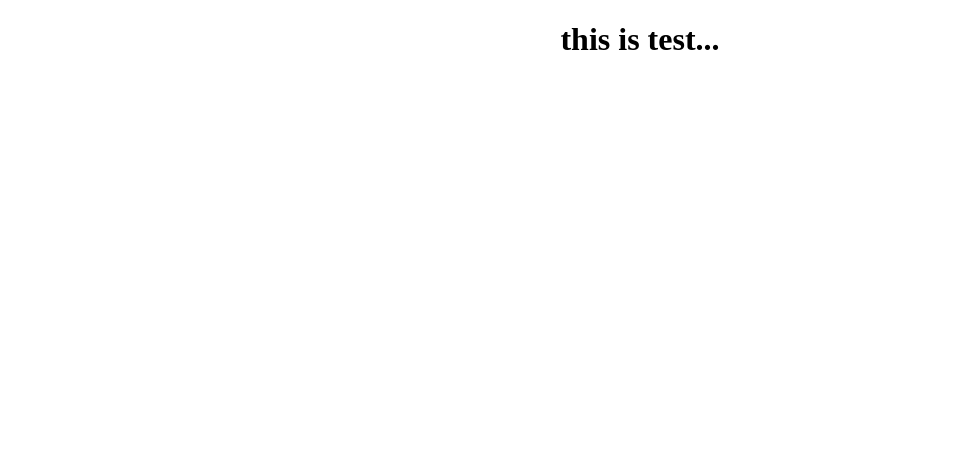
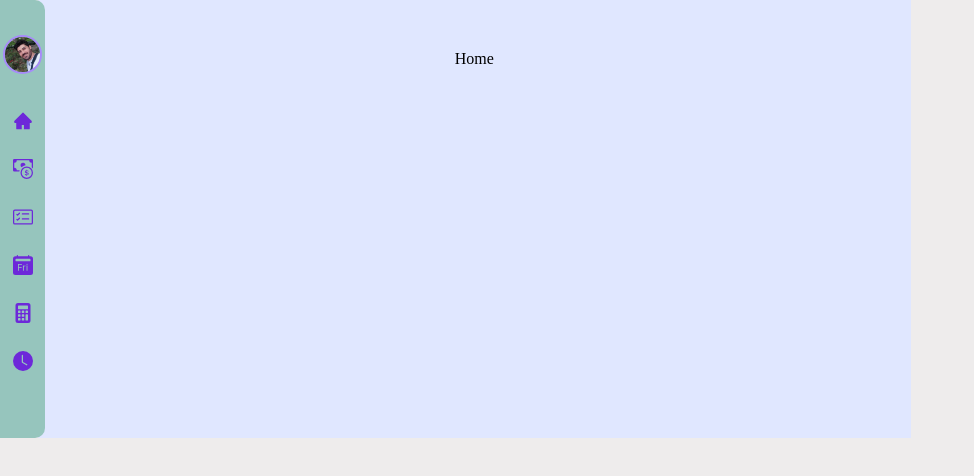
Before and after one commit to Ali-Doostali/Management-app, a React (Create React App) app: page / in a window 1280 px wide. Shown: the top 476 px of the page, without its empty margins (0-974 px from the left). Built offline with nearby package versions, Linux system fonts and the light colour scheme.

Commit message:
create SideBar

```diff
--- a/package.json
+++ b/package.json
@@ -6,8 +6,11 @@
     "@testing-library/jest-dom": "^5.16.4",
     "@testing-library/react": "^13.3.0",
     "@testing-library/user-event": "^13.5.0",
+    "date-utils": "^1.2.21",
     "react": "^18.2.0",
     "react-dom": "^18.2.0",
+    "react-icons": "^4.4.0",
+    "react-router-dom": "^6.3.0",
     "react-scripts": "5.0.1",
     "web-vitals": "^2.1.4"
   },
--- a/src/App.css
+++ b/src/App.css
@@ -1,38 +1,7 @@
 .App {
-  text-align: center;
+  width: 100%;
+  display: grid;
+  justify-content: flex-start;
+  grid-template-columns: 38px 850px;
+  grid-template-rows: 438px auto;
 }
-
-.App-logo {
-  height: 40vmin;
-  pointer-events: none;
-}
-
-@media (prefers-reduced-motion: no-preference) {
-  .App-logo {
-    animation: App-logo-spin infinite 20s linear;
-  }
-}
-
-.App-header {
-  background-color: #282c34;
-  min-height: 100vh;
-  display: flex;
-  flex-direction: column;
-  align-items: center;
-  justify-content: center;
-  font-size: calc(10px + 2vmin);
-  color: white;
-}
-
-.App-link {
-  color: #61dafb;
-}
-
-@keyframes App-logo-spin {
-  from {
-    transform: rotate(0deg);
-  }
-  to {
-    transform: rotate(360deg);
-  }
-}
--- a/src/App.js
+++ b/src/App.js
@@ -1,10 +1,17 @@
-
-import './App.css';
+import "./App.css";
+import SideBar from "./components/sidebar/SideBar";
+import { Routes, Route } from "react-router-dom";
+import Home from "./components/Home/Home";
 
 function App() {
   return (
-    <div className="App">
-     <h1>this is test...</h1>
+    <div>
+      <div className="App">
+        <SideBar />
+        <Routes>
+          <Route path="/" element={<Home />} />
+        </Routes>
+      </div>
     </div>
   );
 }
--- /dev/null
+++ b/src/components/Home/Home.css
@@ -0,0 +1,10 @@
+.home {
+  grid-column: 2/3;
+  grid-row: 1/3;
+  display: flex;
+  flex-direction: column;
+  width: 872.5px;
+  align-items: center;
+  background-color: #e0e7ff;
+  padding: auto;
+}
--- /dev/null
+++ b/src/components/Home/Home.js
@@ -0,0 +1,11 @@
+import "./Home.css";
+
+const Home = () => {
+  return (
+    <div className="home">
+      <p style={{ marginTop: "50px" }}>Home</p>
+    </div>
+  );
+};
+
+export default Home;
--- /dev/null
+++ b/src/components/sidebar/SideBar.css
@@ -0,0 +1,54 @@
+.sid-container {
+  background: #96c5bd;
+  height: 100%;
+  width: 45px;
+  position: relative;
+  grid-column: 1/2;
+  grid-row: 1/3;
+  flex-direction: column;
+  font-size: 0.9rem;
+  border-top-right-radius: 10px;
+  border-bottom-right-radius: 10px;
+}
+.sid-item {
+  padding-top: 15px;
+}
+
+.sid-img {
+  margin-top: 30px;
+  padding: 5px 5px 5px 0;
+}
+
+.img {
+  margin-left: 3px;
+}
+.img img {
+  width: 35px;
+  border-radius: 50%;
+  border: 2px solid #a78bfa;
+}
+.img img:hover {
+  width: 35px;
+  border: 2px solid #f87676;
+}
+.img div {
+  background-color: rgb(31, 255, 31);
+  width: 5px;
+  height: 5px;
+  border-radius: 50%;
+  margin-left: 24px;
+}
+.sid-link {
+  color: #6d28d9;
+  display: grid;
+  padding: 0.5rem 0.8rem;
+  margin-top: 5px;
+  margin-bottom: 12px;
+}
+.sid-link :hover {
+  color: #f87676;
+}
+.icon {
+  width: 20px;
+  height: 20px;
+}
--- /dev/null
+++ b/src/components/sidebar/SideBar.js
@@ -0,0 +1,44 @@
+import "./SideBar.css";
+import { Link } from "react-router-dom";
+import { AiFillHome } from "react-icons/ai";
+import { BsCashCoin } from "react-icons/bs";
+import { BsCardChecklist } from "react-icons/bs";
+import { BsFillCalendar2DayFill } from "react-icons/bs";
+import { BsCalculatorFill } from "react-icons/bs";
+import { BsFillClockFill } from "react-icons/bs";
+
+const SideBar = () => {
+  return (
+    <div className="sid-container">
+      <div className="sid-img">
+        <a href="https://github.com/Ali-Doostali" className="img">
+          <img src="images/profile-image.jpg" />
+          {/* <div></div> */}
+        </a>
+      </div>
+      <div className="sid-item">
+        <Link to="/" className="sid-link">
+          <AiFillHome className="icon" />
+        </Link>
+        <Link to="/" className="sid-link">
+          <BsCashCoin className="icon" />
+        </Link>
+        <Link to="/" className="sid-link">
+          <BsCardChecklist className="icon" />
+        </Link>
+
+        <Link to="/" className="sid-link">
+          <BsFillCalendar2DayFill className="icon" />
+        </Link>
+        <Link to="/" className="sid-link">
+          <BsCalculatorFill className="icon" />
+        </Link>
+        <Link to="/" className="sid-link">
+          <BsFillClockFill className="icon" />
+        </Link>
+      </div>
+    </div>
+  );
+};
+
+export default SideBar;
--- a/src/index.css
+++ b/src/index.css
@@ -1,3 +1,4 @@
 body {
   margin: 0;
+  background-color: #eeecec;
 }
--- a/src/index.js
+++ b/src/index.js
@@ -2,6 +2,10 @@ import React from "react";
 import ReactDOM from "react-dom/client";
 import "./index.css";
 import App from "./App";
+import { BrowserRouter } from 'react-router-dom';
 
 const root = ReactDOM.createRoot(document.getElementById("root"));
-root.render(<App />);
+root.render(
+<BrowserRouter>
+<App />
+</BrowserRouter>);
```
Also changed, not shown: public/images/profile-image.jpg (added), 1 other file (tests, documents, lock files or other folders).
